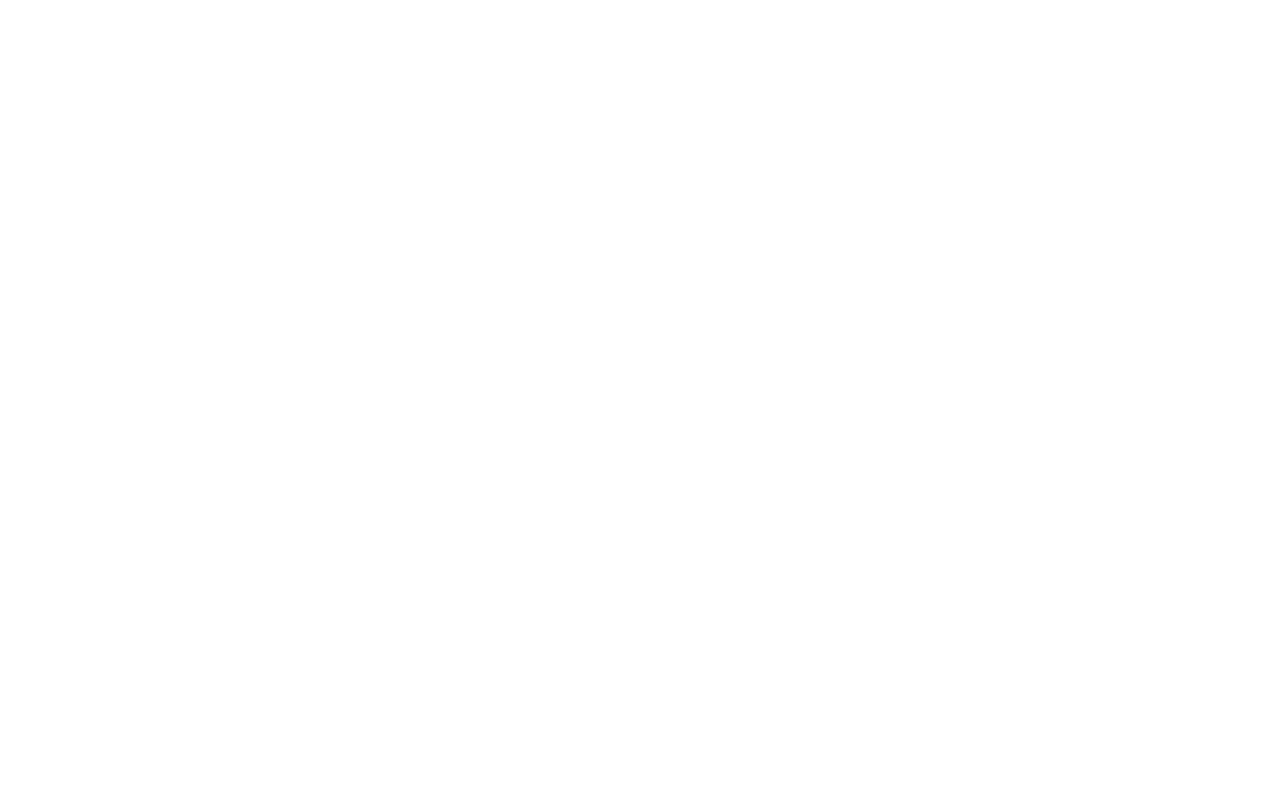
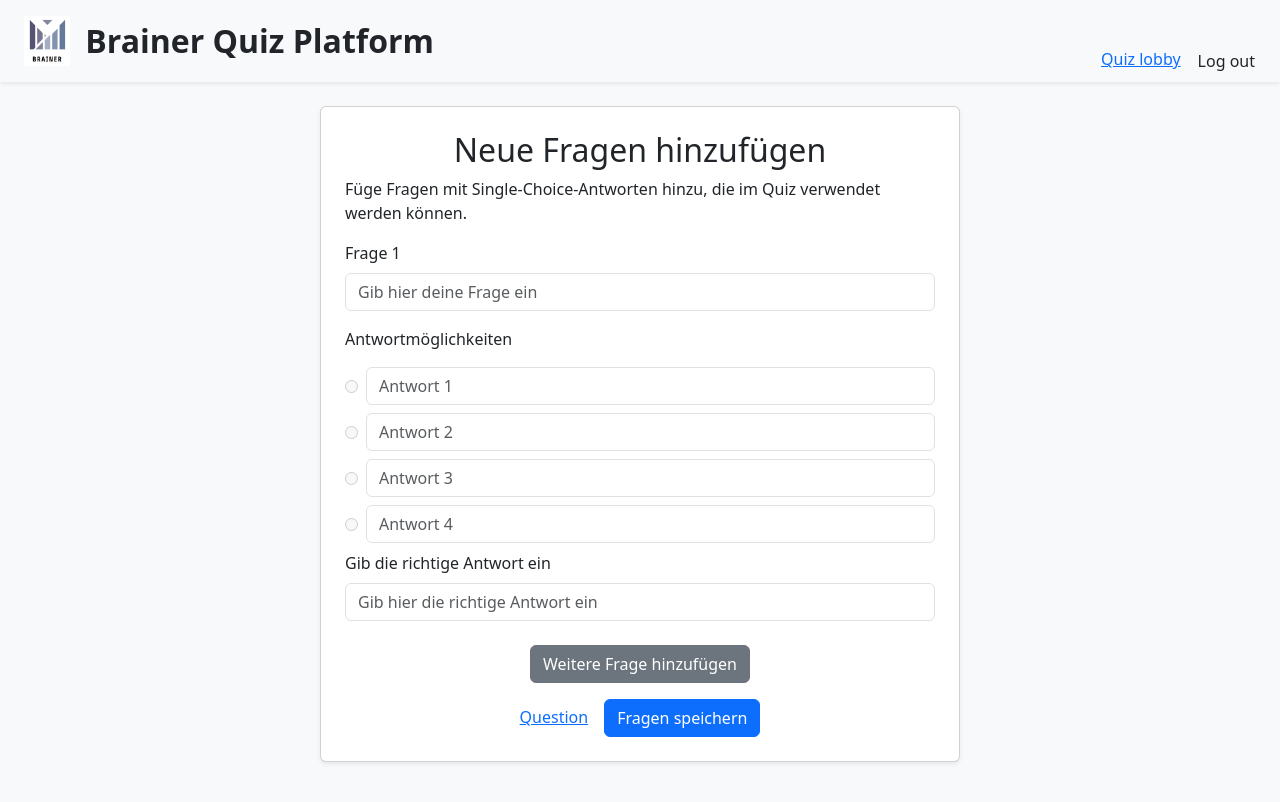
Before and after one commit to BrainerISEF01/ISEF01-Quizsystem, a React (Create React App) app in the folder quizsystem/: page /questionsmultiple in a window 1280 px wide. Before the commit this address had no page. Shown: the top 802 px of the page. Built offline with nearby package versions, Linux system fonts and the light colour scheme.

Commit message:
Update Frontend

```diff
--- a/quizsystem/src/App.js
+++ b/quizsystem/src/App.js
@@ -6,6 +6,8 @@ import QuizPage from "./components/QuizPage";
 import QuizEnde from "./components/QuizEnde";
 import Leaderboard from "./components/Leaderboard";
 import Questions from "./components/Questions";
+import QuestionsMultiple from "./components/QuestionsMultiple";
+import FrageErfolgreich from './components/FrageErfolgreich';
 
 function App() {
 
@@ -18,6 +20,8 @@ function App() {
         <Route path="/quizende" element={<QuizEnde />} />
         <Route path="/leaderboard" element={<Leaderboard />} />
         <Route path="/questions" element={<Questions />} />
+        <Route path="/questionsmultiple" element={<QuestionsMultiple />} />
+        <Route path="/frageerfolgreich" element={<FrageErfolgreich />} />
       </Routes>
     </Router>
   );
--- /dev/null
+++ b/quizsystem/src/components/FrageErfolgreich.js
@@ -0,0 +1,30 @@
+import React from "react";
+import Header from "./Header";
+import { Link,useLocation } from "react-router-dom";
+
+const FrageErfolgreich = () => {
+  const location = useLocation();
+  const data = location.state;
+  return (
+    <div className="flex flex-col min-h-screen">
+      <Header />
+      <div className="flex-grow flex flex-col items-center justify-center bg-gray-100">
+        <div className="bg-white p-6 rounded-2xl w-1/2 text-center">
+          <br />
+          <br />
+          <br />
+          <h2 className="text-2xl font-bold">Frage erfolgreich gespeichert!</h2>
+
+          <p className="mt-4">{data.msg}</p>
+
+          {/* Button für neue Frage */}
+          <div className="mt-6 flex justify-center space-x-4" style={{ marginTop: "250px" }}>
+          <Link to="/questions" className="me-3">Back to Question</Link>
+          </div>
+        </div>
+      </div>
+    </div>
+  );
+};
+
+export default FrageErfolgreich;
--- a/quizsystem/src/components/Header.js
+++ b/quizsystem/src/components/Header.js
@@ -6,11 +6,31 @@ import { Link, useNavigate } from 'react-router-dom';
 const Header = () => {
   const navigate = useNavigate();
 
-  const handleLogout = () => {
-    // Remove token from session storage
-    sessionStorage.removeItem('token');
-    // Redirect to LoginPage
-    navigate('/');
+  const handleLogout = async () => {
+    try {
+      const response = await fetch('https://03c0-93-207-154-98.ngrok-free.app/auth/logout', {
+        method: 'POST',
+        headers: {
+          'Content-Type': 'application/json',
+          'Authorization': `Bearer ${sessionStorage.getItem('token')}`
+        }
+      });
+
+      if (response.ok) {
+        // Remove token from session storage
+        sessionStorage.removeItem('token');
+        // Show success message
+        alert('Logout berhasil');
+        // Redirect to LoginPage
+        navigate('/');
+      } else {
+        // Handle error response
+        alert('Logout gagal');
+      }
+    } catch (error) {
+      console.error('Error during logout:', error);
+      alert('Terjadi kesalahan saat logout');
+    }
   };
 
   return (
--- a/quizsystem/src/components/Questions.js
+++ b/quizsystem/src/components/Questions.js
@@ -1,8 +1,57 @@
-import React from "react";
+import React, { useState } from "react";
 import "bootstrap/dist/css/bootstrap.min.css";
 import Header from "../components/Header"; // Importiere den Header
+import { Link,useNavigate } from 'react-router-dom';
 
 const Questions = () => {
+  const [question, setQuestion] = useState("");
+  const [options, setOptions] = useState(["", "", "", ""]);
+  const [correctAnswer, setCorrectAnswer] = useState("");
+
+  const navigate = useNavigate();
+
+  const handleOptionChange = (index, value) => {
+    const newOptions = [...options];
+    newOptions[index] = value;
+    setOptions(newOptions);
+  };
+
+  const handleSubmit = async (e) => {
+    e.preventDefault();
+    const data = {
+      question,
+      options,
+      correctAnswer,
+      created_by: 1,
+    };
+
+    try {
+      //const token = localStorage.getItem("token"); // Assuming the token is stored in localStorage
+      //console.log('hello');
+      // const data_json = JSON.stringify(data);
+      // console.log(data_json);
+      const response = await fetch("https://03c0-93-207-154-98.ngrok-free.app/questions/add", {
+        method: "POST",
+        headers: {
+          'Content-Type': 'application/json'
+        },
+        body: JSON.stringify(data),
+      });
+
+      if (!response.ok) {
+        throw new Error(`Error: ${response.statusText}`);
+      }
+
+      const result = await response.json();
+      //alert(`Frage hinzugefügt: ${result.msg}`);
+
+      navigate('/frageerfolgreich',{state: result.msg});
+
+    } catch (error) {
+      console.log(error);
+    }
+  };
+
   return (
     <div className="container-fluid px-0">
       {/* Header */}
@@ -14,36 +63,56 @@ const Questions = () => {
           <h2 className="text-center">Neue Fragen hinzufügen</h2>
           <p>Füge eine Frage mit Single-Choice-Antworten hinzu, die im Quiz verwendet werden kann.</p>
 
+          <form onSubmit={handleSubmit}>
             {/* Eingabefeld für die Frage */}
             <div className="mb-3">
               <label htmlFor="frage" className="form-label">Frage</label>
-            <input type="text" id="frage" className="form-control" placeholder="Gib hier deine Frage ein" />
+              <input
+                type="text"
+                id="frage"
+                className="form-control"
+                placeholder="Gib hier deine Frage ein"
+                value={question}
+                onChange={(e) => setQuestion(e.target.value)}
+                required
+              />
             </div>
 
             {/* Antwortmöglichkeiten */}
             <p>Antwortmöglichkeiten</p>
-          {[1, 2, 3, 4].map((num) => (
-            <div key={num} className="d-flex align-items-center mb-2">
+            {options.map((option, index) => (
+              <div key={index} className="d-flex align-items-center mb-2">
                 <input type="radio" name="antwort" disabled className="me-2" />
-              <input type="text" className="form-control" placeholder={`Antwort ${num}`} />
+                <input
+                  type="text"
+                  className="form-control"
+                  placeholder={`Antwort ${index + 1}`}
+                  value={option}
+                  onChange={(e) => handleOptionChange(index, e.target.value)}
+                  required
+                />
               </div>
             ))}
 
             {/* Auswahl für die richtige Antwort */}
             <div className="mb-3">
-            <label htmlFor="richtige-antwort" className="form-label">Wähle die richtige Antwort aus</label>
-            <select id="richtige-antwort" className="form-select">
-              <option>Antwort 1</option>
-              <option>Antwort 2</option>
-              <option>Antwort 3</option>
-              <option>Antwort 4</option>
-            </select>
+              <label htmlFor="richtige-antwort" className="form-label">Gib die richtige Antwort ein</label>
+              <input
+                type="text"
+                id="richtige-antwort"
+                className="form-control"
+                placeholder="Gib hier die richtige Antwort ein"
+                value={correctAnswer}
+                onChange={(e) => setCorrectAnswer(e.target.value)}
+                required
+              />
             </div>
 
             {/* Speichern-Button */}
             <div className="text-center">
-            <button className="btn btn-primary">Frage speichern</button>
+              <button type="submit" className="btn btn-primary">Frage speichern</button>
             </div>
+          </form>
         </div>
       </div>
     </div>
--- /dev/null
+++ b/quizsystem/src/components/QuestionsMultiple.js
@@ -0,0 +1,139 @@
+import React, { useState } from "react";
+import "bootstrap/dist/css/bootstrap.min.css";
+import Header from "../components/Header"; // Importiere den Header
+import { Link } from 'react-router-dom';
+
+const QuestionsMultiple = () => {
+  const [questions, setQuestions] = useState([
+    { question: "", options: ["", "", "", ""], correctAnswer: "" },
+  ]);
+
+  const handleQuestionChange = (index, value) => {
+    const newQuestions = [...questions];
+    newQuestions[index].question = value;
+    setQuestions(newQuestions);
+  };
+
+  const handleOptionChange = (qIndex, oIndex, value) => {
+    const newQuestions = [...questions];
+    newQuestions[qIndex].options[oIndex] = value;
+    setQuestions(newQuestions);
+  };
+
+  const handleCorrectAnswerChange = (index, value) => {
+    const newQuestions = [...questions];
+    newQuestions[index].correctAnswer = value;
+    setQuestions(newQuestions);
+  };
+
+  const addQuestion = () => {
+    setQuestions([...questions, { question: "", options: ["", "", "", ""], correctAnswer: "" }]);
+  };
+
+  const handleSubmit = async (e) => {
+    e.preventDefault();
+    const data = questions.map((q) => ({
+      ...q,
+      created_by: 1,
+    }));
+
+    try {
+      const data_json = JSON.stringify(data);
+      console.log(data_json);
+      const response = await fetch("https://03c0-93-207-154-98.ngrok-free.app/questions/addMultiple", {
+        method: "POST",
+        headers: {
+          'Content-Type': 'application/json'
+        },
+        body: JSON.stringify(data),
+      });
+
+      if (!response.ok) {
+        throw new Error(`Error: ${response.statusText}`);
+      }
+
+      const result = await response.json();
+      alert(`Fragen hinzugefügt: ${result.msg}`);
+    } catch (error) {
+      console.log(error);
+    }
+  };
+
+  return (
+    <div className="container-fluid px-0">
+      {/* Header */}
+      <Header />
+
+      {/* Hauptcontainer */}
+      <div className="d-flex flex-column align-items-center bg-light min-vh-100 pt-4">
+        <div className="card p-4 shadow-sm" style={{ width: "50%" }}>
+          <h2 className="text-center">Neue Fragen hinzufügen</h2>
+          <p>Füge Fragen mit Single-Choice-Antworten hinzu, die im Quiz verwendet werden können.</p>
+
+          <form onSubmit={handleSubmit}>
+            {questions.map((q, qIndex) => (
+              <div key={qIndex} className="mb-4">
+                {/* Eingabefeld für die Frage */}
+                <div className="mb-3">
+                  <label htmlFor={`frage-${qIndex}`} className="form-label">Frage {qIndex + 1}</label>
+                  <input
+                    type="text"
+                    id={`frage-${qIndex}`}
+                    className="form-control"
+                    placeholder="Gib hier deine Frage ein"
+                    value={q.question}
+                    onChange={(e) => handleQuestionChange(qIndex, e.target.value)}
+                    required
+                  />
+                </div>
+
+                {/* Antwortmöglichkeiten */}
+                <p>Antwortmöglichkeiten</p>
+                {q.options.map((option, oIndex) => (
+                  <div key={oIndex} className="d-flex align-items-center mb-2">
+                    <input type="radio" name={`antwort-${qIndex}`} disabled className="me-2" />
+                    <input
+                      type="text"
+                      className="form-control"
+                      placeholder={`Antwort ${oIndex + 1}`}
+                      value={option}
+                      onChange={(e) => handleOptionChange(qIndex, oIndex, e.target.value)}
+                      required
+                    />
+                  </div>
+                ))}
+
+                {/* Auswahl für die richtige Antwort */}
+                <div className="mb-3">
+                  <label htmlFor={`richtige-antwort-${qIndex}`} className="form-label">Gib die richtige Antwort ein</label>
+                  <input
+                    type="text"
+                    id={`richtige-antwort-${qIndex}`}
+                    className="form-control"
+                    placeholder="Gib hier die richtige Antwort ein"
+                    value={q.correctAnswer}
+                    onChange={(e) => handleCorrectAnswerChange(qIndex, e.target.value)}
+                    required
+                  />
+                </div>
+              </div>
+            ))}
+
+            {/* Button zum Hinzufügen einer neuen Frage */}
+            <div className="text-center mb-3">
+              <button type="button" className="btn btn-secondary" onClick={addQuestion}>Weitere Frage hinzufügen</button>
+            </div>
+
+            {/* Speichern-Button */}
+            <div className="text-center">
+              <Link to="/questions" className="me-3">Question</Link>
+              <button type="submit" className="btn btn-primary">Fragen speichern</button>
+            </div>
+          </form>
+        </div>
+      </div>
+    </div>
+  );
+};
+
+export default QuestionsMultiple;
```
Also changed, not shown: quizsystem/src/components/Leaderboard.js (+32 -26 lines), quizsystem/src/components/QuizPage.js (+25 -0 lines), 2 other files (tests, documents, lock files or other folders). Lines whose indentation alone changed are shown as unchanged.
